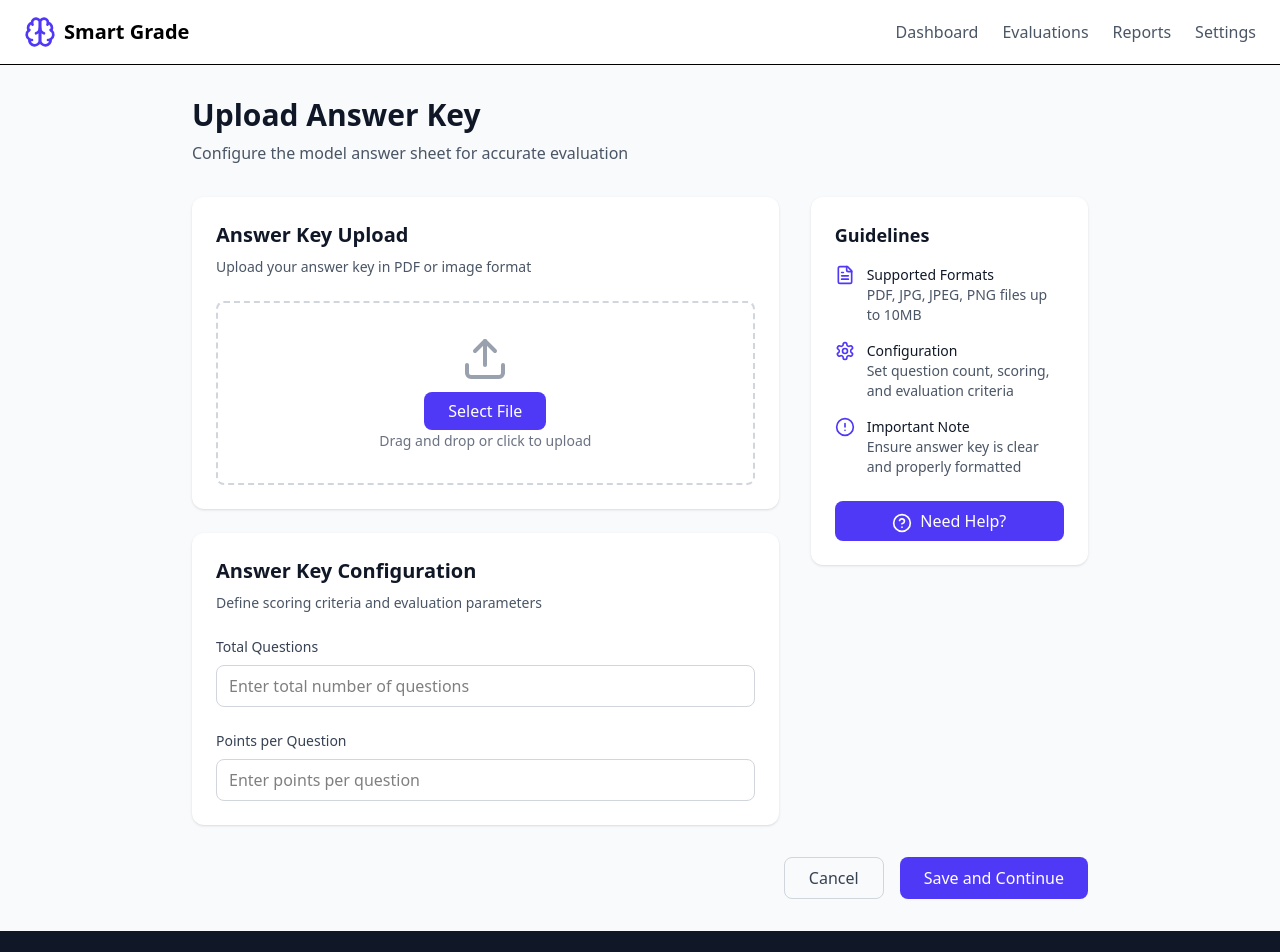
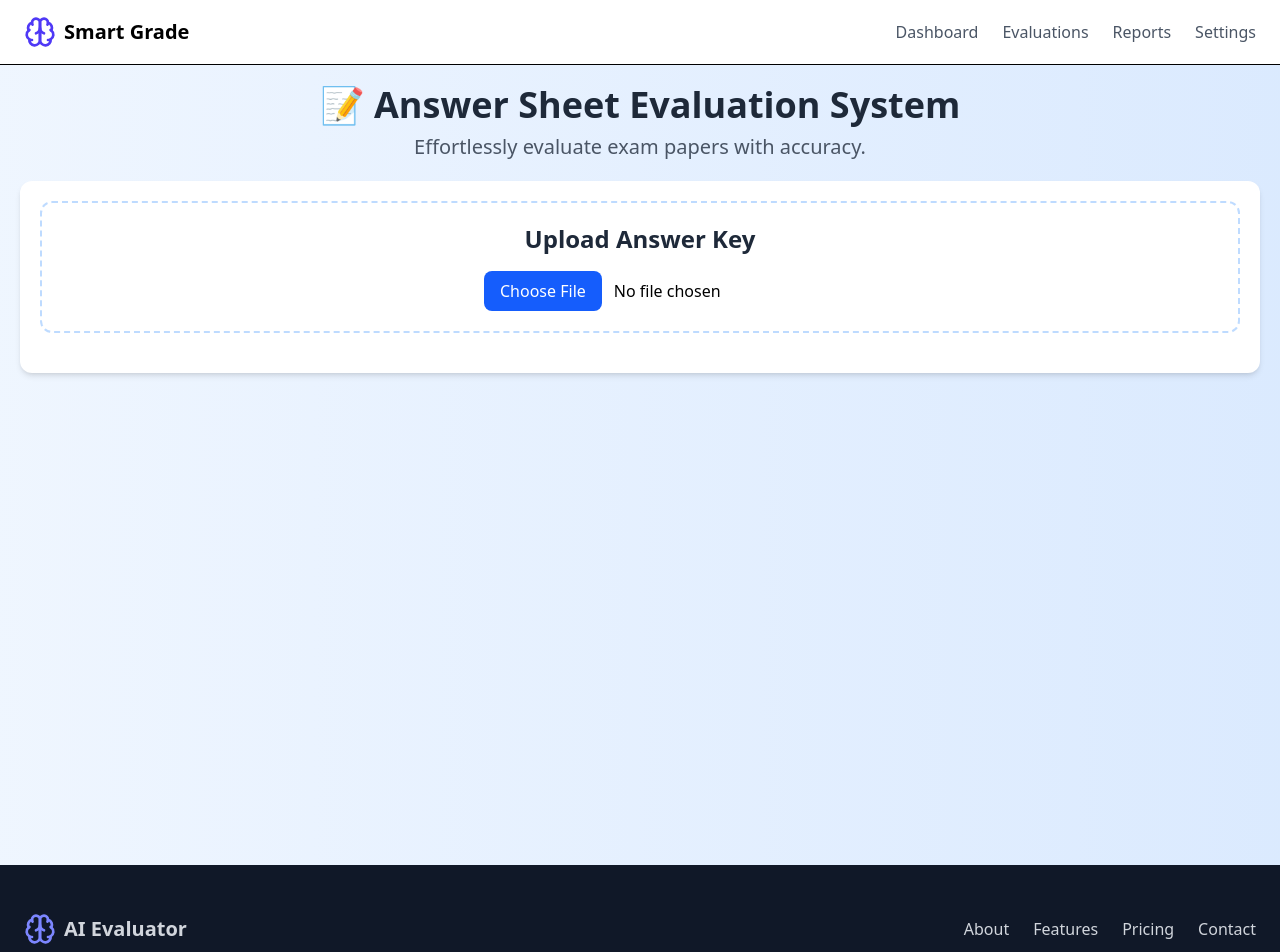
Before and after one commit to harshabambu/SmartGrade, a React (Vite) app in the folder Client/: page /home in a window 1280 px wide. Shown: the top 952 px of the page. Built offline with nearby package versions, Linux system fonts and the light colour scheme.

Commit message:
back to home

```diff
--- a/Client/src/components/home/Home.jsx
+++ b/Client/src/components/home/Home.jsx
@@ -3,297 +3,96 @@ import TeacherUpload from "./TeacherUpload";
 import StudentUpload from "./StudentUpload";
 import Results from "./Results";
 import { motion } from "framer-motion";
-import InfoCard from "./InfoCard";
-import {
-  Brain,
-  Upload,
-  FileText,
-  AlertCircle,
-  CheckCircle2,
-  HelpCircle,
-  Settings,
-  X
-} from 'lucide-react';
 
 function Home() {
-  const [file, setFile] = useState(null);
-  const [showTip, setShowTip] = useState(false);
   const [isTeacherUploaded, setIsTeacherUploaded] = useState(false);
   const [comparisons, setComparisons] = useState(null);
-  const [loading, setLoading] = useState(false);
-  const [student_name, setStudentName] = useState("");
-  const [roll_number, setRollNumber] = useState("");
+  const [loading, setLoading] = useState(false); // State for loading overlay
+  const [student_name, setStudentName] = useState(""); // State for student name
+  const [roll_number, setRollNumber] = useState(""); // State for roll number
 
-  const handleFileChange = (event) => {
-    const selectedFile = event.target.files[0];
-    setFile(selectedFile);
-  };
 
-  const handleSubmit = async () => {
-    if (!file) return;
+  /**
+   * Main Home component
+   * @returns {JSX.Element} The rendered Home component
+   */
+  return (
+    <div className="font-roboto text-center min-h-screen bg-gradient-to-r from-blue-50 to-blue-100 p-5 box-border">
+      {/* Header */}
+      <motion.header
+        className="mb-5"
+        initial={{ opacity: 0, y: -50 }}
+        animate={{ opacity: 1, y: 0 }}
+        transition={{ duration: 0.5 }}
+      >
+        <h1 className="text-4xl text-gray-800 font-bold m-0">📝 Answer Sheet Evaluation System</h1>
+        <p className="text-xl text-gray-600 mt-2">Effortlessly evaluate exam papers with accuracy.</p>
+      </motion.header>
 
-    setLoading(true);
-    try {
-      // Simulating file upload and processing
-      await new Promise(resolve => setTimeout(resolve, 2000));
-
-      if (!isTeacherUploaded) {
-        setIsTeacherUploaded(true);
-        setFile(null);
-      } else {
-        setComparisons({
-          total_questions: 10,
-          correct_answers: 7,
-          score_percentage: 70
-        });
-      }
-    } catch (error) {
-      console.error('Error processing file:', error);
-    } finally {
-      setLoading(false);
-    }
-  };
-
-  return (
-    <div className="min-h-screen bg-gray-50">
       {/* Loading Overlay */}
       {loading && (
-        <div className="fixed inset-0 bg-black bg-opacity-50 flex items-center justify-center z-50">
-          <div className="bg-white p-6 rounded-lg flex items-center space-x-4">
-            <Loader2 className="w-6 h-6 text-indigo-600 animate-spin" />
-            <p className="text-gray-700">Processing your file...</p>
+        <motion.div
+          className="fixed inset-0 bg-opacity-50 bg-gray-800 flex justify-center items-center z-50"
+          initial={{ opacity: 0 }}
+          animate={{ opacity: 1 }}
+          exit={{ opacity: 0 }}
+        >
+          <div className="text-center text-white p-5">
+            <div className="animate-spin border-t-4 border-white rounded-full w-12 h-12 mx-auto mb-3"></div>
+            <p>Processing... Please wait.</p>
           </div>
-        </div>
+        </motion.div>
       )}
-      <main className="container mx-auto px-6 py-8">
-        <div className="max-w-4xl mx-auto">
-          {/* Page Header */}
-          <div className="mb-8">
-            <h1 className="text-3xl font-bold text-gray-900 mb-2">
-              {isTeacherUploaded ? 'Upload Student Answer Sheet' : 'Upload Answer Key'}
-            </h1>
-            <p className="text-gray-600">
-              {isTeacherUploaded
-                ? 'Upload the student\'s answer sheet for evaluation'
-                : 'Configure the model answer sheet for accurate evaluation'}
-            </p>
-          </div>
 
       {/* Main Content */}
-          <div className="grid grid-cols-1 md:grid-cols-3 gap-8">
-            {/* Upload Section */}
-            <div className="md:col-span-2">
-              {isTeacherUploaded && (
-                <div className="bg-white rounded-xl shadow-sm p-6 mb-6">
-                  <div className="space-y-4">
-                    <div>
-                      <label className="block text-sm font-medium text-gray-700 mb-2">
-                        Student Name
-                      </label>
-                      <input
-                        type="text"
-                        value={student_name}
-                        onChange={(e) => setStudentName(e.target.value)}
-                        className="w-full px-3 py-2 border border-gray-300 rounded-lg focus:ring-2 focus:ring-indigo-500 focus:border-indigo-500"
-                        placeholder="Enter student's name"
-                      />
-                    </div>
-                    <div>
-                      <label className="block text-sm font-medium text-gray-700 mb-2">
-                        Roll Number
-                      </label>
-                      <input
-                        type="text"
-                        value={roll_number}
-                        onChange={(e) => setRollNumber(e.target.value)}
-                        className="w-full px-3 py-2 border border-gray-300 rounded-lg focus:ring-2 focus:ring-indigo-500 focus:border-indigo-500"
-                        placeholder="Enter roll number"
-                      />
-                    </div>
-                  </div>
-                </div>
-              )}
-
-              <div className="bg-white rounded-xl shadow-sm p-6 mb-6">
-                <div className="mb-6">
-                  <h2 className="text-xl font-semibold text-gray-900 mb-2">
-                    {isTeacherUploaded ? 'Student Answer Sheet' : 'Answer Key Upload'}
-                  </h2>
-                  <p className="text-gray-600 text-sm">
-                    {isTeacherUploaded
-                      ? 'Upload the completed answer sheet for evaluation'
-                      : 'Upload your answer key in PDF or image format'}
-                  </p>
-                </div>
-
-                <div className="border-2 border-dashed border-gray-300 rounded-lg p-8 text-center">
-                  {!file ? (
-                    <div>
-                      <Upload className="w-12 h-12 text-gray-400 mx-auto mb-4" />
-                      <label className="block">
-                        <span className="bg-indigo-600 text-white px-6 py-2 rounded-lg cursor-pointer hover:bg-indigo-700 transition-colors">
-                          Select File
-                        </span>
-                        <input
-                          type="file"
-                          className="hidden"
-                          accept=".pdf,.jpg,.jpeg,.png"
-                          onChange={handleFileChange}
-                        />
-                      </label>
-                      <p className="text-sm text-gray-500 mt-2">
-                        Drag and drop or click to upload
-                      </p>
+      <motion.div
+        className="max-w-full mx-auto bg-white rounded-xl shadow-md p-5"
+        initial={{ opacity: 0 }}
+        animate={{ opacity: 1 }}
+        transition={{ duration: 0.5, delay: 0.3 }}
+      >
+        {/* Teacher Upload Section */}
+        {!isTeacherUploaded ? (
+          <div className="border-2 border-dashed border-blue-200 p-5 rounded-xl mb-5 hover:bg-blue-50 hover:border-blue-300 transition">
+            <TeacherUpload setIsTeacherUploaded={setIsTeacherUploaded} setLoading={setLoading} />
           </div>
         ) : (
-                    <div className="flex items-center justify-between bg-gray-50 p-4 rounded-lg">
-                      <div className="flex items-center">
-                        <FileText className="w-6 h-6 text-indigo-600 mr-2" />
-                        <span className="text-gray-700">{file.name}</span>
-                      </div>
-                      <button
-                        onClick={() => setFile(null)}
-                        className="text-gray-500 hover:text-red-500"
+          <>
+            {/* Student Upload Section */}
+            <motion.div
+              className="border-2 border-dashed border-blue-200 p-5 rounded-xl mb-5"
+              initial={{ opacity: 0, scale: 0.9 }}
+              animate={{ opacity: 1, scale: 1 }}
+              transition={{ duration: 0.5 }}
             >
-                        <X className="w-5 h-5" />
-                      </button>
-                    </div>
-                  )}
-                </div>
-              </div>
-
-              {/* Configuration Section */}
-              {!isTeacherUploaded && (
-                <div className="bg-white rounded-xl shadow-sm p-6">
-                  <div className="mb-6">
-                    <h2 className="text-xl font-semibold text-gray-900 mb-2">Answer Key Configuration</h2>
-                    <p className="text-gray-600 text-sm">Define scoring criteria and evaluation parameters</p>
-                  </div>
-
-                  <div className="space-y-6">
-                    <div>
-                      <label className="block text-sm font-medium text-gray-700 mb-2">
-                        Total Questions
-                      </label>
-                      <input
-                        type="number"
-                        className="w-full px-3 py-2 border border-gray-300 rounded-lg focus:ring-2 focus:ring-indigo-500 focus:border-indigo-500"
-                        placeholder="Enter total number of questions"
+              <StudentUpload
+                setComparisons={setComparisons}
+                setLoading={setLoading}
+                setStudentName={setStudentName}
+                setRollNumber={setRollNumber}
               />
-                    </div>
-
-                    <div>
-                      <label className="block text-sm font-medium text-gray-700 mb-2">
-                        Points per Question
-                      </label>
-                      <input
-                        type="number"
-                        className="w-full px-3 py-2 border border-gray-300 rounded-lg focus:ring-2 focus:ring-indigo-500 focus:border-indigo-500"
-                        placeholder="Enter points per question"
-                      />
-                    </div>
-                  </div>
-                </div>
-              )}
+            </motion.div>
 
             {/* Results Section */}
             {comparisons && (
-                <div className="bg-white rounded-xl shadow-sm p-6 mt-6">
-                  <h2 className="text-xl font-semibold text-gray-900 mb-4">Evaluation Results</h2>
-                  <div className="grid grid-cols-3 gap-4">
-                    <div className="bg-gray-50 p-4 rounded-lg text-center">
-                      <p className="text-sm text-gray-600">Total Questions</p>
-                      <p className="text-2xl font-bold text-gray-900">{comparisons.total_questions}</p>
-                    </div>
-                    <div className="bg-gray-50 p-4 rounded-lg text-center">
-                      <p className="text-sm text-gray-600">Correct Answers</p>
-                      <p className="text-2xl font-bold text-green-600">{comparisons.correct_answers}</p>
-                    </div>
-                    <div className="bg-gray-50 p-4 rounded-lg text-center">
-                      <p className="text-sm text-gray-600">Score Percentage</p>
-                      <p className="text-2xl font-bold text-indigo-600">{comparisons.score_percentage}%</p>
-                    </div>
-                  </div>
-                </div>
+              <motion.div
+                className="mt-5 p-5 bg-gray-50 rounded-xl shadow-sm"
+                initial={{ opacity: 0 }}
+                animate={{ opacity: 1 }}
+                transition={{ duration: 0.5, delay: 0.3 }}
+              >
+                <Results
+                  comparisons={comparisons}
+                  studentName={student_name}
+                  rollNumber={roll_number}
+                />
+              </motion.div>
             )}
-            </div>
-
-            {/* Info Panel */}
-            <div className="md:col-span-1">
-              <div className="bg-white rounded-xl shadow-sm p-6 sticky top-6">
-                <h3 className="text-lg font-semibold text-gray-900 mb-4">Guidelines</h3>
-
-                <div className="space-y-4">
-                  <InfoCard
-                    icon={<FileText className="w-5 h-5 text-indigo-600" />}
-                    title="Supported Formats"
-                    description="PDF, JPG, JPEG, PNG files up to 10MB"
-                  />
-
-                  <InfoCard
-                    icon={<Settings className="w-5 h-5 text-indigo-600" />}
-                    title="Configuration"
-                    description="Set question count, scoring, and evaluation criteria"
-                  />
-
-                  <InfoCard
-                    icon={<AlertCircle className="w-5 h-5 text-indigo-600" />}
-                    title="Important Note"
-                    description="Ensure answer key is clear and properly formatted"
-                  />
-                </div>
-
-                <div className="mt-6">
-                  <button
-                    className="w-full bg-indigo-600 text-white px-4 py-2 rounded-lg hover:bg-indigo-700 transition-colors"
-                    onClick={() => setShowTip(!showTip)}
-                  >
-                    <HelpCircle className="w-5 h-5 inline-block mr-2" />
-                    Need Help?
-                  </button>
-                </div>
-
-                {showTip && (
-                  <div className="mt-4 p-4 bg-indigo-50 rounded-lg">
-                    <h4 className="font-medium text-indigo-900 mb-2">Pro Tip</h4>
-                    <p className="text-sm text-indigo-700">
-                      For best results, ensure your answer key is well-structured and clearly indicates correct answers. Consider using our template for optimal recognition.
-                    </p>
-                  </div>
+          </>
         )}
-              </div>
-            </div>
-          </div>
-
-          {/* Action Buttons */}
-          <div className="mt-8 flex justify-end space-x-4">
-            <button
-              className="px-6 py-2 border border-gray-300 rounded-lg text-gray-700 hover:bg-gray-50 transition-colors"
-              onClick={() => {
-                setFile(null);
-                if (isTeacherUploaded) {
-                  setIsTeacherUploaded(false);
-                  setComparisons(null);
-                  setStudentName("");
-                  setRollNumber("");
-                }
-              }}
-            >
-              {isTeacherUploaded ? 'Start Over' : 'Cancel'}
-            </button>
-            <button
-              className="px-6 py-2 bg-indigo-600 text-white rounded-lg hover:bg-indigo-700 transition-colors"
-              onClick={handleSubmit}
-              disabled={!file || (isTeacherUploaded && (!student_name || !roll_number))}
-            >
-              {isTeacherUploaded ? 'Evaluate' : 'Save and Continue'}
-            </button>
-          </div>
-        </div>
-      </main>
+      </motion.div>
     </div>
   );
 }
 
-
 export default Home;
```
Lines whose indentation alone changed are shown as unchanged.
